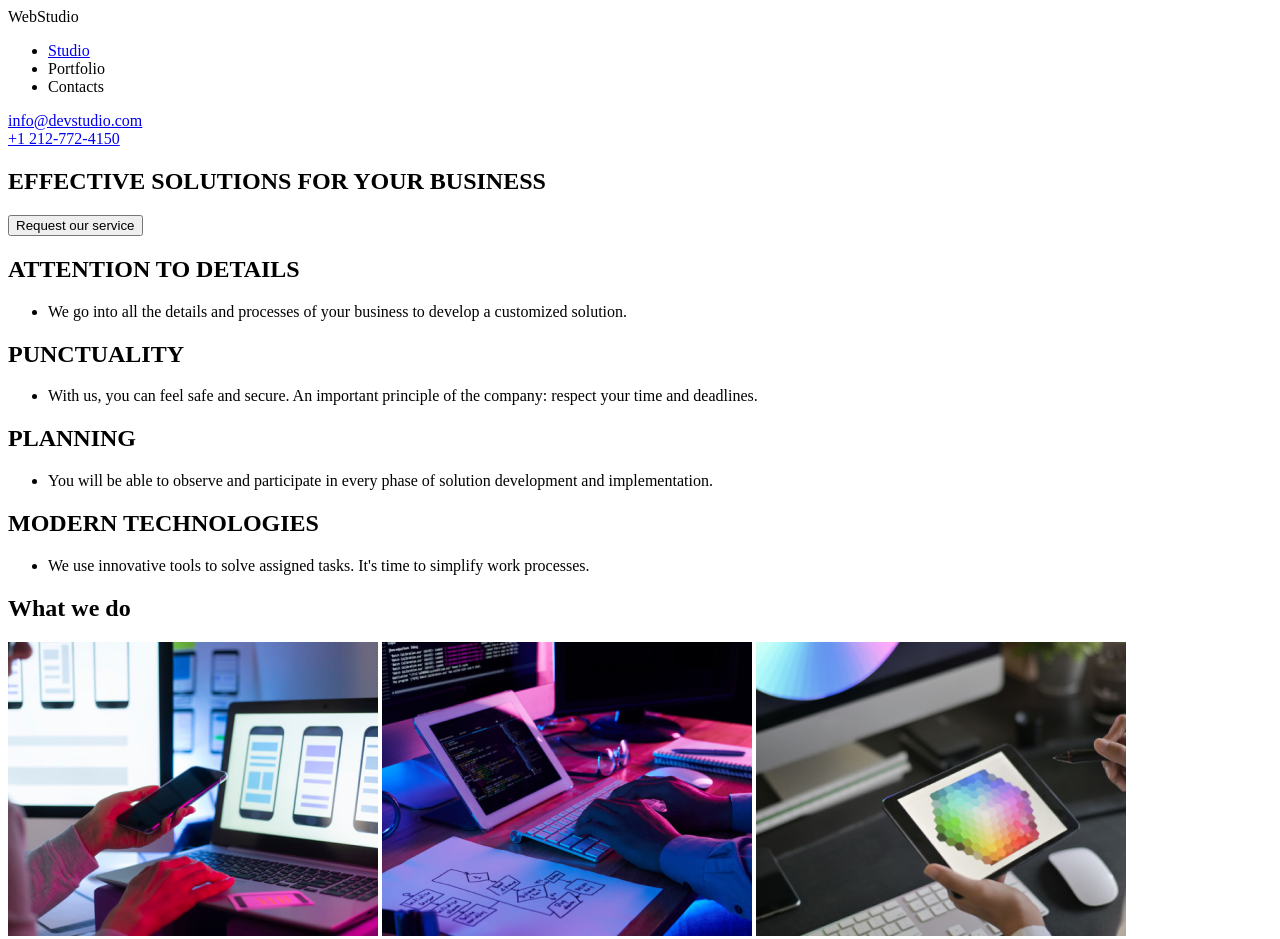
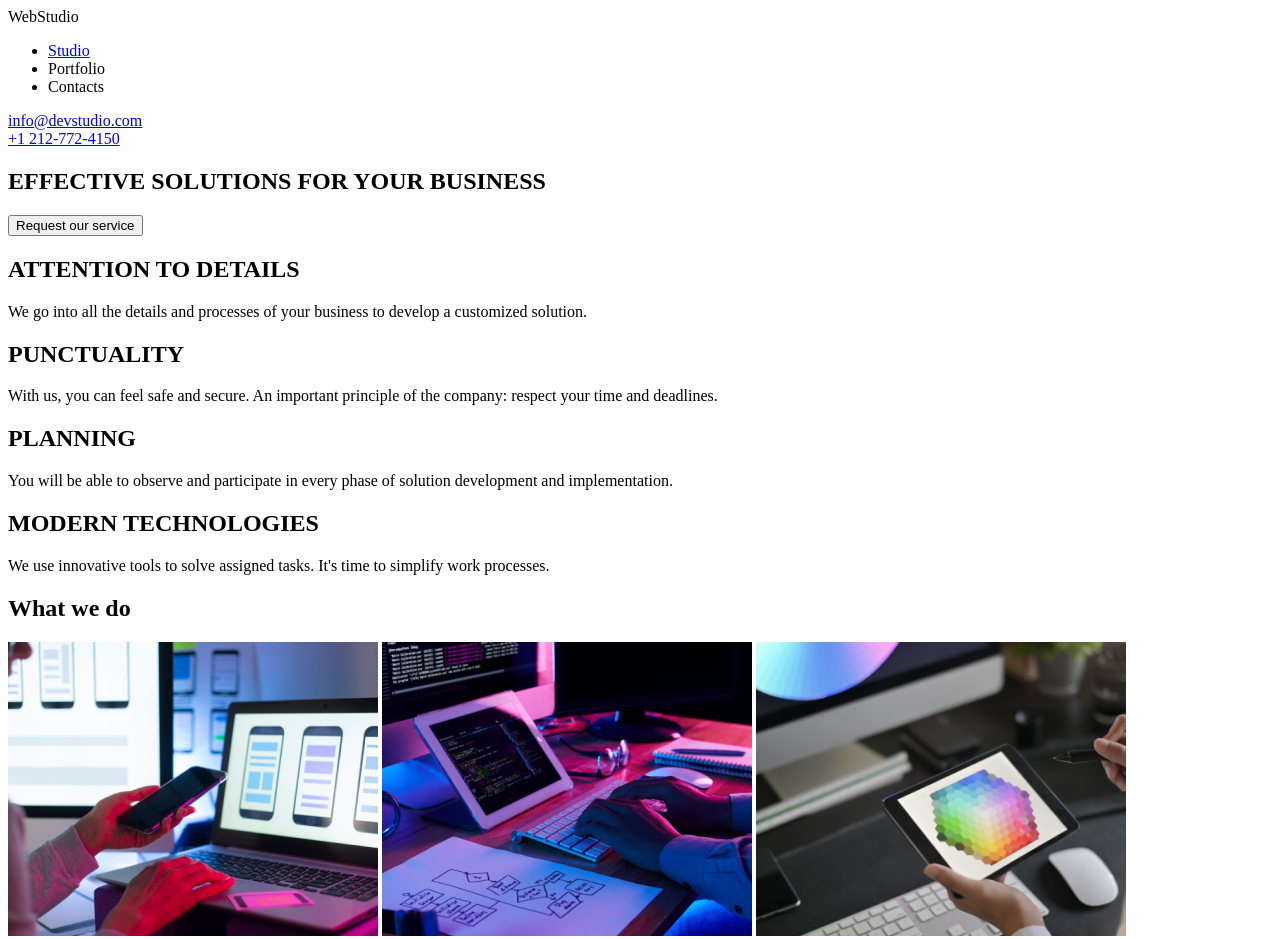
Before and after one commit to Tamas-Norbert/goit-markup-hw-01, a plain HTML site: page index.html in a window 1280 px wide. Shown: the top 939 px of the page. Drawn offline with Linux system fonts and the light colour scheme; files whose address does not match are found by name.

Commit message:
Fixed images

```diff
--- a/index.html
+++ b/index.html
@@ -31,30 +31,22 @@
       <section>
         <div>
           <h2>ATTENTION TO DETAILS</h2>
-          <ul>
-            <li>We go into all the details and processes of your business to develop a customized solution.</li>
-          </ul>
+          <span>We go into all the details and processes of your business to develop a customized solution.</span>
         </div>
 
         <div>
           <h2>PUNCTUALITY</h2>
-          <ul>
-            <li>With us, you can feel safe and secure. An important principle of the company: respect your time and deadlines.</li>
-          </ul>
+          <span>With us, you can feel safe and secure. An important principle of the company: respect your time and deadlines.</span>
         </div>
 
         <div>
           <h2>PLANNING</h2>
-          <ul>
-            <li>You will be able to observe and participate in every phase of solution development and implementation.</li>
-          </ul>
+          <span>You will be able to observe and participate in every phase of solution development and implementation.</span>
         </div>
 
         <div>
           <h2>MODERN TECHNOLOGIES</h2>
-          <ul>
-            <li> We use innovative tools to solve assigned tasks. It's time to simplify work processes.</li>
-          </ul>
+          <span>We use innovative tools to solve assigned tasks. It's time to simplify work processes.</span>
         </div>
       </section>
 
@@ -80,11 +72,10 @@
       </section>
 
       <section>
-        <div>
           <h2>Our Team</h2>
           <div>
             <img
-            src="./images/christopher-walker.jpg"
+            src="./images/christopher-walker1.jpg"
             alt="christopher-walker"
             width="270"
             height="368"
@@ -134,7 +125,6 @@
           </ul>
           </div>
 
-        </div>
       </section>
 
       <footer>
```
Also changed, not shown: images/christopher-walker.jpg (renamed from goit-markup-hw-01/images/christopher-walker.jpg), images/img1.jpg (renamed from goit-markup-hw-01/images/img1.jpg), images/img2.jpg (renamed from goit-markup-hw-01/images/img2.jpg), images/img3.jpg (renamed from goit-markup-hw-01/images/img3.jpg), images/kylie-evans.jpg (renamed from goit-markup-hw-01/images/kylie-evans.jpg), images/ryan-harris.jpg (renamed from goit-markup-hw-01/images/ryan-harris.jpg), images/tyler-moore.jpg (renamed from goit-markup-hw-01/images/tyler-moore.jpg).
